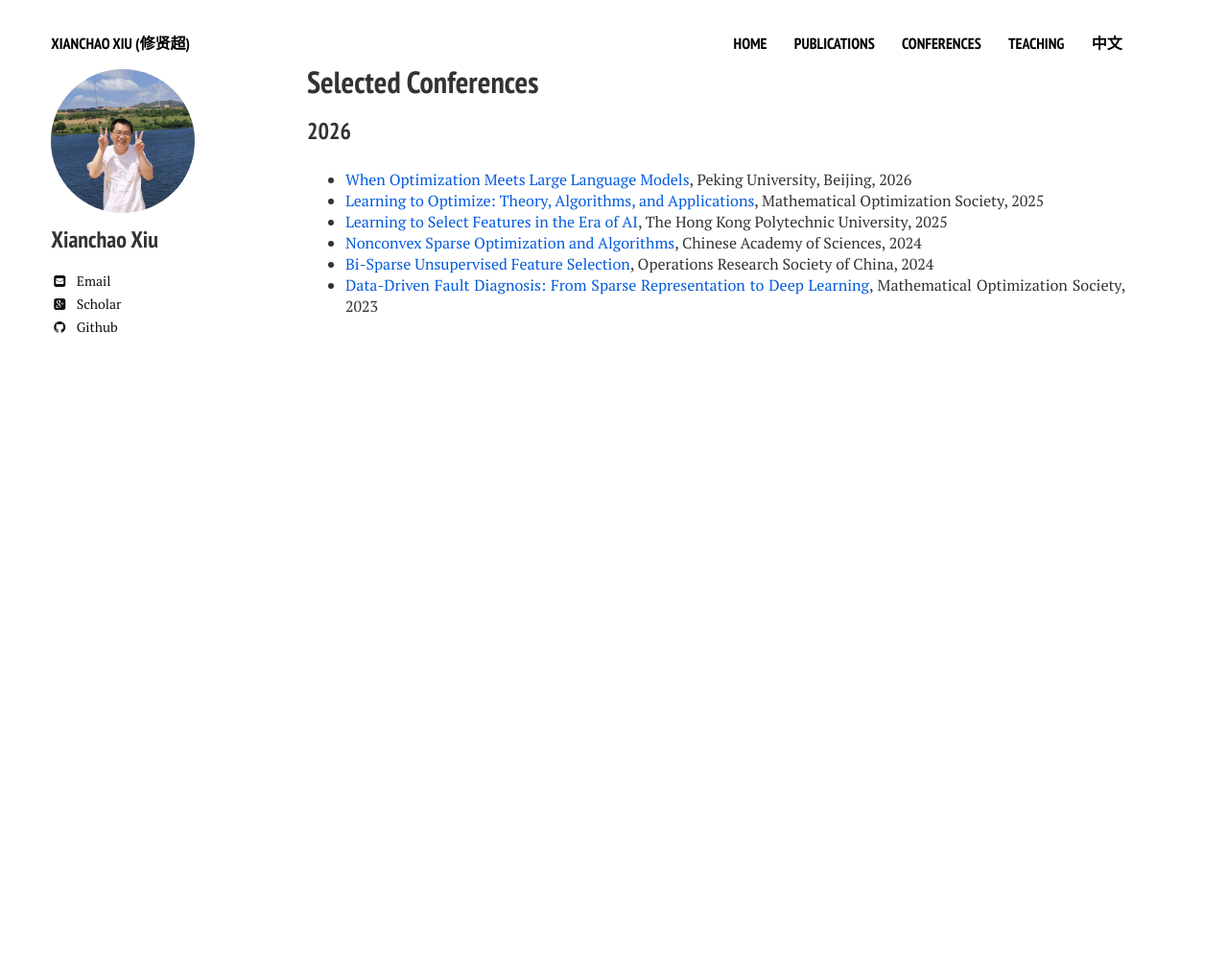
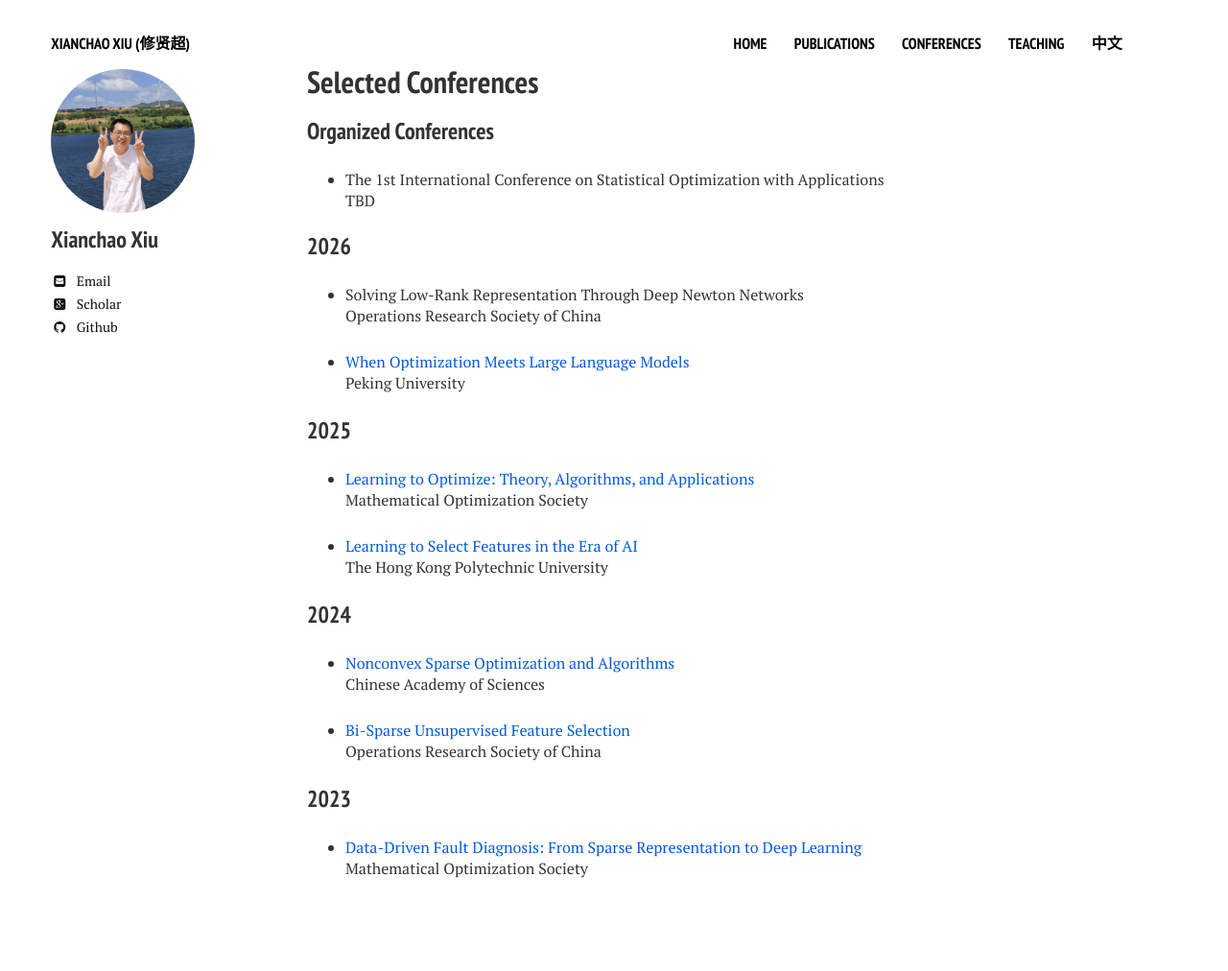
Before and after one commit to xianchaoxiu/xianchaoxiu.github.io, a Jekyll site: the page built from conferences/index.md, in a window 1280 px wide. Shown: the whole page at 96% size. Built offline with Jekyll 4.4.1, drawn with Linux system fonts in a browser that asks for light colours; nearby versions of some CDN libraries; before the commit the page ends 900 px from its top, so only the background shows below that.

Commit message:
Update index.md

```diff
--- a/conferences/index.md
+++ b/conferences/index.md
@@ -7,13 +7,33 @@ comments: false
 share: false
 ---
 
-
+### Organized Conferences
+* The 1st International Conference on Statistical Optimization with Applications <br>
+TBD <br>
 
 
 ### 2026
-* <a href="../conferences/2026-PKU.pdf" class="textlink" target="_blank"> When Optimization Meets Large Language Models</a>, Peking University, Beijing, 2026 <br>
-* <a href="../conferences/2025-MOS.pdf" class="textlink" target="_blank"> Learning to Optimize: Theory, Algorithms, and Applications</a>, Mathematical Optimization Society, 2025 <br>
-* <a href="../conferences/2025-POLYU.pdf" class="textlink" target="_blank"> Learning to Select Features in the Era of AI</a>, The Hong Kong Polytechnic University, 2025 <br>
-* <a href="../conferences/2024-CAS.pdf" class="textlink" target="_blank"> Nonconvex Sparse Optimization and Algorithms</a>, Chinese Academy of Sciences, 2024 <br>
-* <a href="../conferences/2024-ORSC.pdf" class="textlink" target="_blank"> Bi-Sparse Unsupervised Feature Selection</a>, Operations Research Society of China, 2024 <br>
-* <a href="../conferences/2023-MOS.pdf" class="textlink" target="_blank"> Data-Driven Fault Diagnosis: From Sparse Representation to Deep Learning</a>, Mathematical Optimization Society, 2023 <br>
+* Solving Low-Rank Representation Through Deep Newton Networks<br>
+Operations Research Society of China <br>
+
+* <a href="../conferences/2026-PKU.pdf" class="textlink" target="_blank"> When Optimization Meets Large Language Models </a><br>
+Peking University <br>
+
+
+### 2025
+* <a href="../conferences/2025-MOS.pdf" class="textlink" target="_blank"> Learning to Optimize: Theory, Algorithms, and Applications</a><br>
+Mathematical Optimization Society <br>
+
+* <a href="../conferences/2025-POLYU.pdf" class="textlink" target="_blank"> Learning to Select Features in the Era of AI </a><br>
+The Hong Kong Polytechnic University <br>
+
+### 2024
+* <a href="../conferences/2024-CAS.pdf" class="textlink" target="_blank"> Nonconvex Sparse Optimization and Algorithms </a><br>
+Chinese Academy of Sciences <br>
+
+* <a href="../conferences/2024-ORSC.pdf" class="textlink" target="_blank"> Bi-Sparse Unsupervised Feature Selection </a><br>
+Operations Research Society of China <br>
+
+### 2023
+* <a href="../conferences/2023-MOS.pdf" class="textlink" target="_blank"> Data-Driven Fault Diagnosis: From Sparse Representation to Deep Learning  </a><br>
+Mathematical Optimization Society <br>
```
